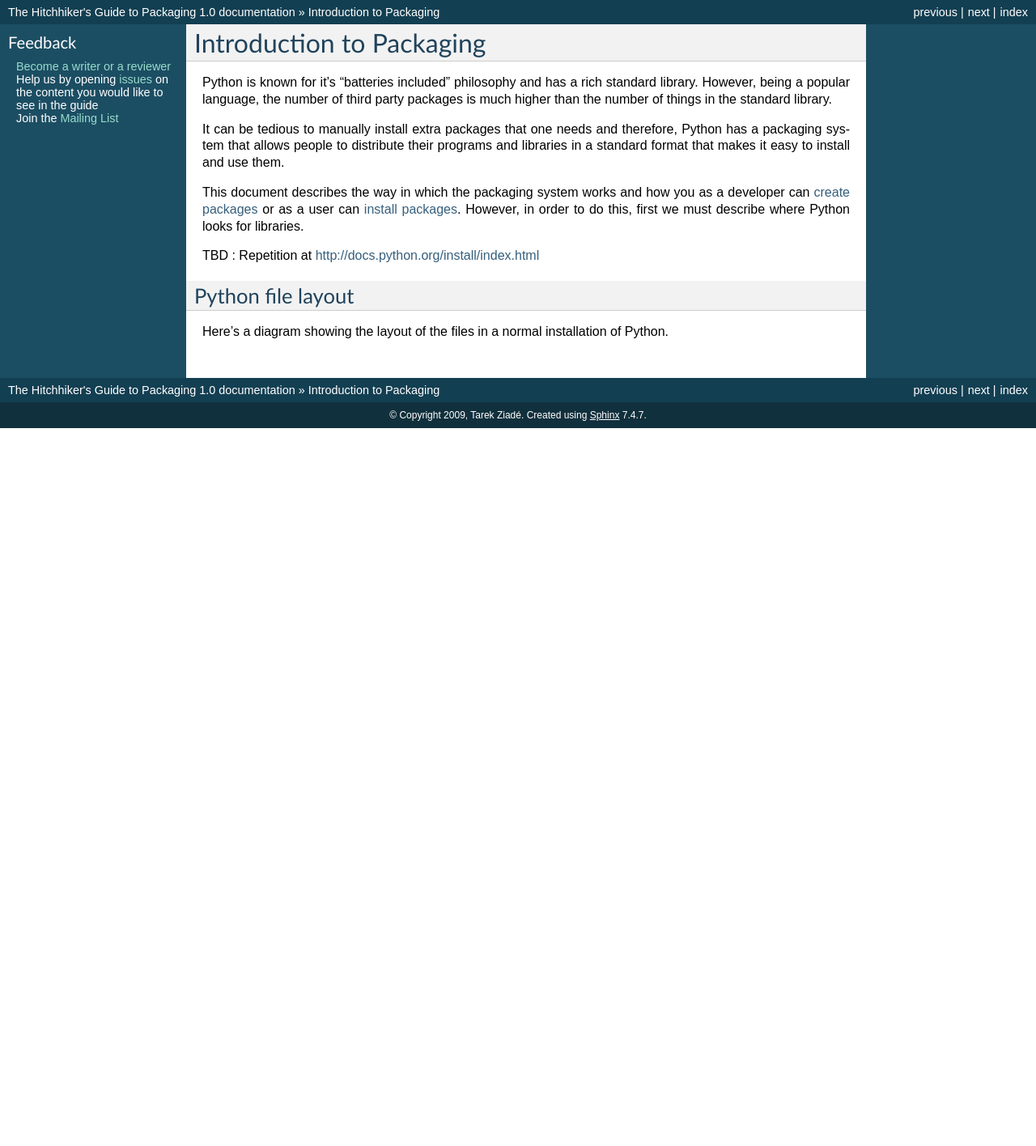
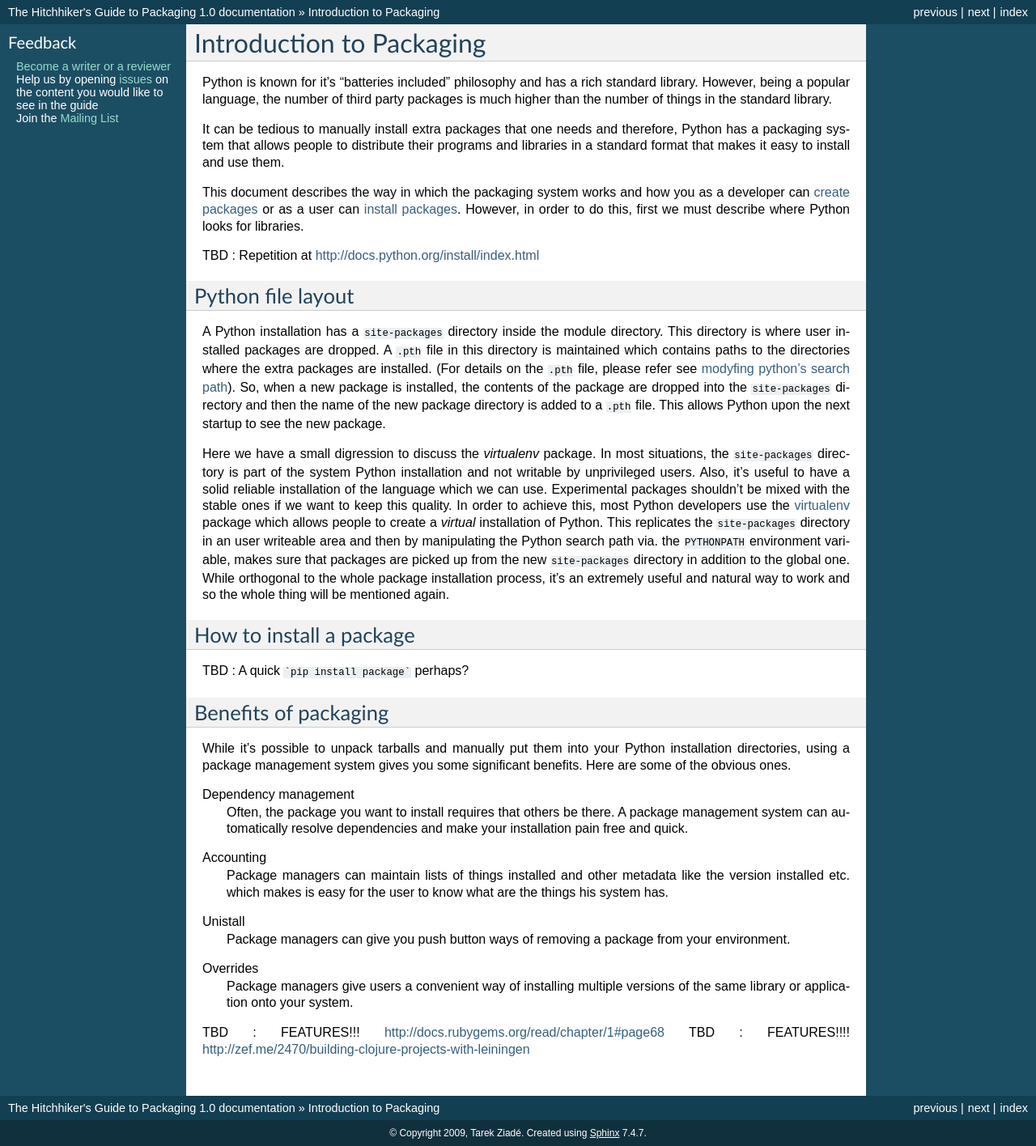
Before and after one commit to pypa/packaging.python.org, a Sphinx documentation site: the page built from source/introduction.txt, in a window 1280 px wide. Shown: the whole page at 81% size. Built offline with Sphinx 7.4.7, drawn with Linux system fonts in a browser that asks for light colours; before the commit the page ends 900 px from its top, so only the background shows below that.

Commit message:
First draft ready

````diff
--- a/source/introduction.txt
+++ b/source/introduction.txt
@@ -21,5 +21,63 @@ TBD : Repetition at http://docs.python.org/install/index.html
 
 Python file layout
 ------------------
-Here's a diagram showing the layout of the files in a normal
-installation of Python.
+A Python installation has a ``site-packages`` directory inside the
+module directory. This directory is where user installed packages are
+dropped. A ``.pth`` file in this directory is maintained which
+contains paths to the directories where the extra packages are
+installed. (For details on the ``.pth`` file, please refer see
+`modyfing python's search path
+<http://docs.python.org/install/index.html#inst-search-path>`_).
+So, when a new package is installed, the contents of the package are
+dropped into the ``site-packages`` directory and then the name of the
+new package directory is added to a ``.pth`` file. This allows Python
+upon the next startup to see the new package.
+
+Here we have a small digression to discuss the `virtualenv`
+package. In most situations, the ``site-packages`` directory is part
+of the system Python installation and not writable by unprivileged
+users. Also, it's useful to have a solid reliable installation of the
+language which we can use. Experimental packages shouldn't be mixed
+with the stable ones if we want to keep this quality. In order to
+achieve this, most Python developers use the :doc:`virtualenv
+</virtualenv>` package which allows people to create a `virtual`
+installation of Python. This replicates the ``site-packages``
+directory in an user writeable area and then by manipulating the
+Python search path via. the ``PYTHONPATH`` environment variable, makes
+sure that packages are picked up from the new ``site-packages``
+directory in addition to the global one. While orthogonal to the whole
+package installation process, it's an extremely useful and natural way
+to work and so the whole thing will be mentioned again.
+
+How to install a package
+------------------------
+TBD : A quick ```pip install package``` perhaps?
+
+
+Benefits of packaging
+---------------------
+While it's possible to unpack tarballs and manually put them into your
+Python installation directories, using a package management system
+gives you some significant benefits. Here are some of the obvious
+ones.
+
+Dependency management
+   Often, the package you want to install requires that others be
+   there. A package management system can automatically resolve
+   dependencies and make your installation pain free and quick.
+
+Accounting
+   Package managers can maintain lists of things installed and other
+   metadata like the version installed etc. which makes is easy for
+   the user to know what are the things his system has.
+
+Unistall
+   Package managers can give you push button ways of removing a
+   package from your environment.
+
+Overrides
+   Package managers give users a convenient way of installing multiple
+   versions of the same library or application onto your system.
+
+TBD : FEATURES!!! http://docs.rubygems.org/read/chapter/1#page68
+TBD : FEATURES!!!! http://zef.me/2470/building-clojure-projects-with-leiningen
````
